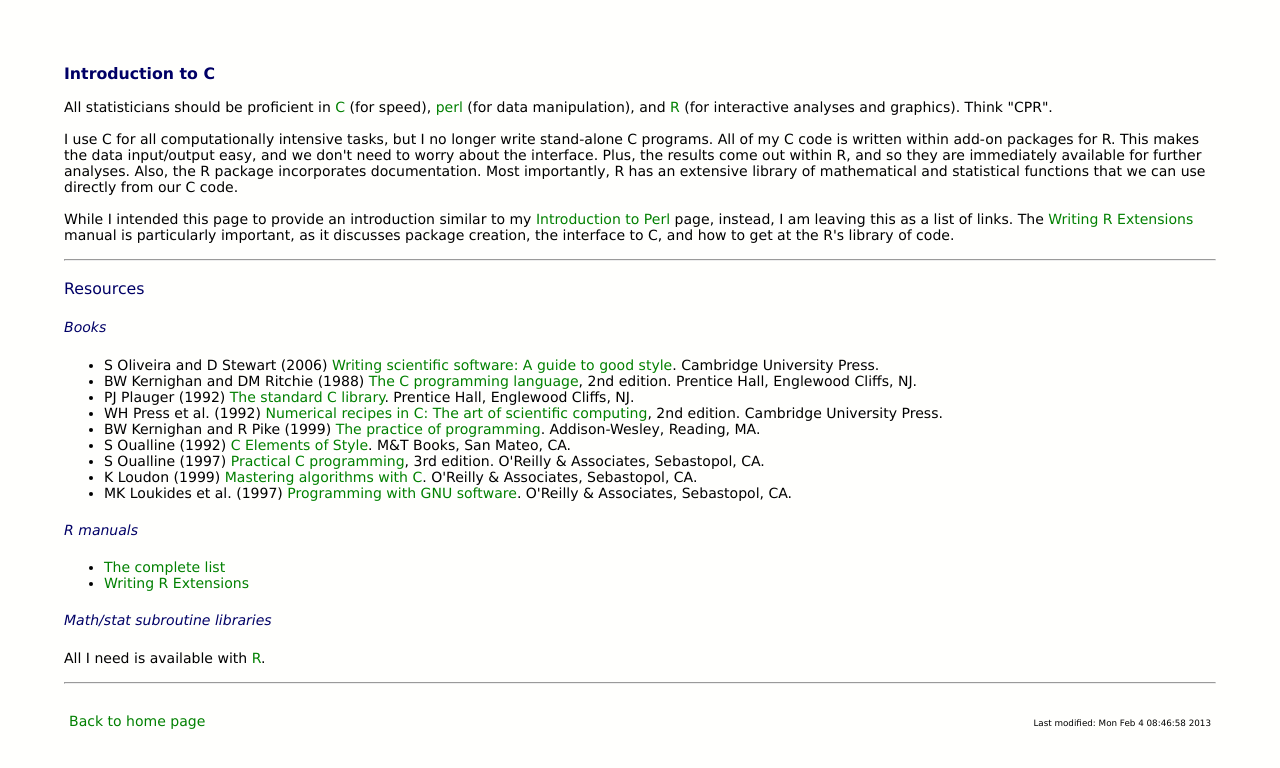
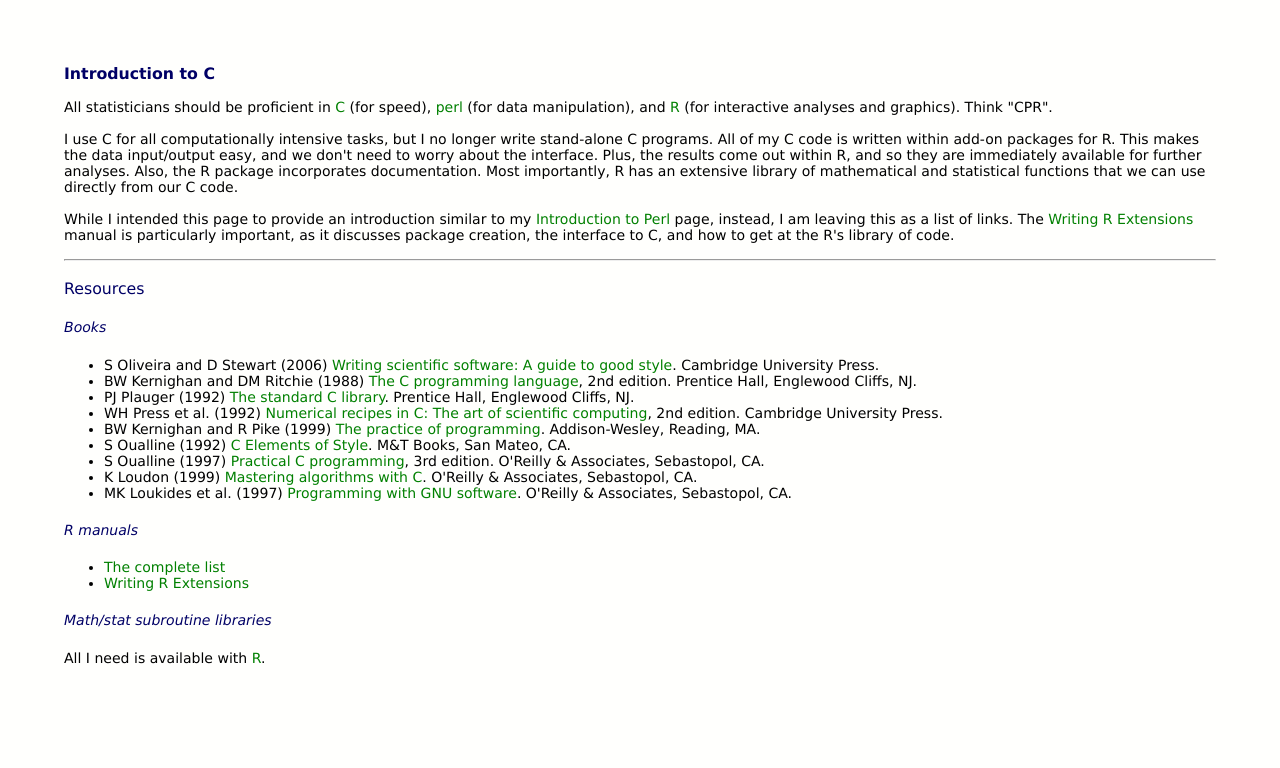
Before and after one commit to kbroman/Cintro, a plain HTML site: page index.html in a window 1280 px wide. Drawn offline with Linux system fonts and the light colour scheme.

Commit message:
index.html: Remove footer

```diff
--- a/index.html
+++ b/index.html
@@ -85,13 +85,4 @@ documentation in <code>/usr/local/vni/CTT3.0/help</code> and
 </ul>
 -->
 
-<p class=noindent><hr>
-<table cellspacing="0" cellpadding="0" width=100%>
-<tr><td align="left"><p class=noindent>
-<a href="https://kbroman.org/">Back to home page</a>
-<td align="right"><font size=1>
-<!-- hhmts start -->
-Last modified: Mon Feb  4 08:46:58 2013
-<!-- hhmts end -->
-</table>
 </body></html>
```
